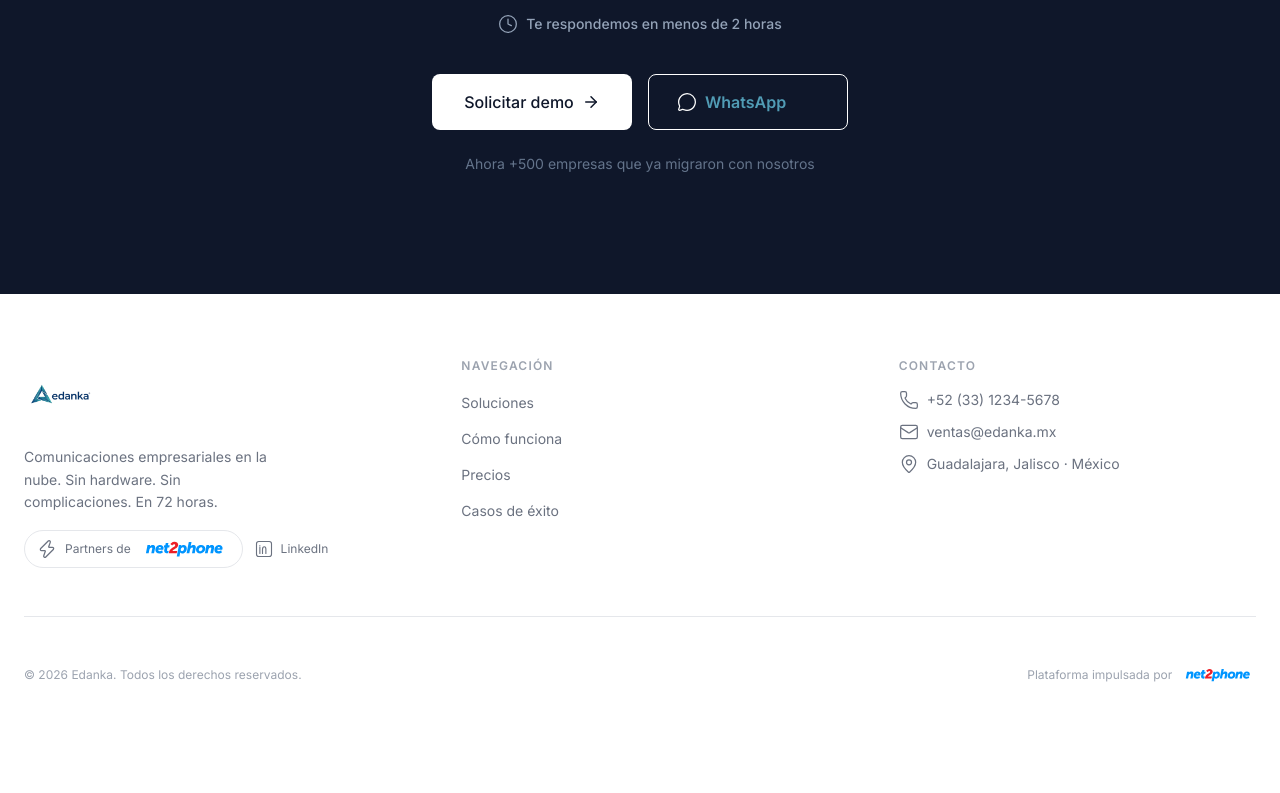
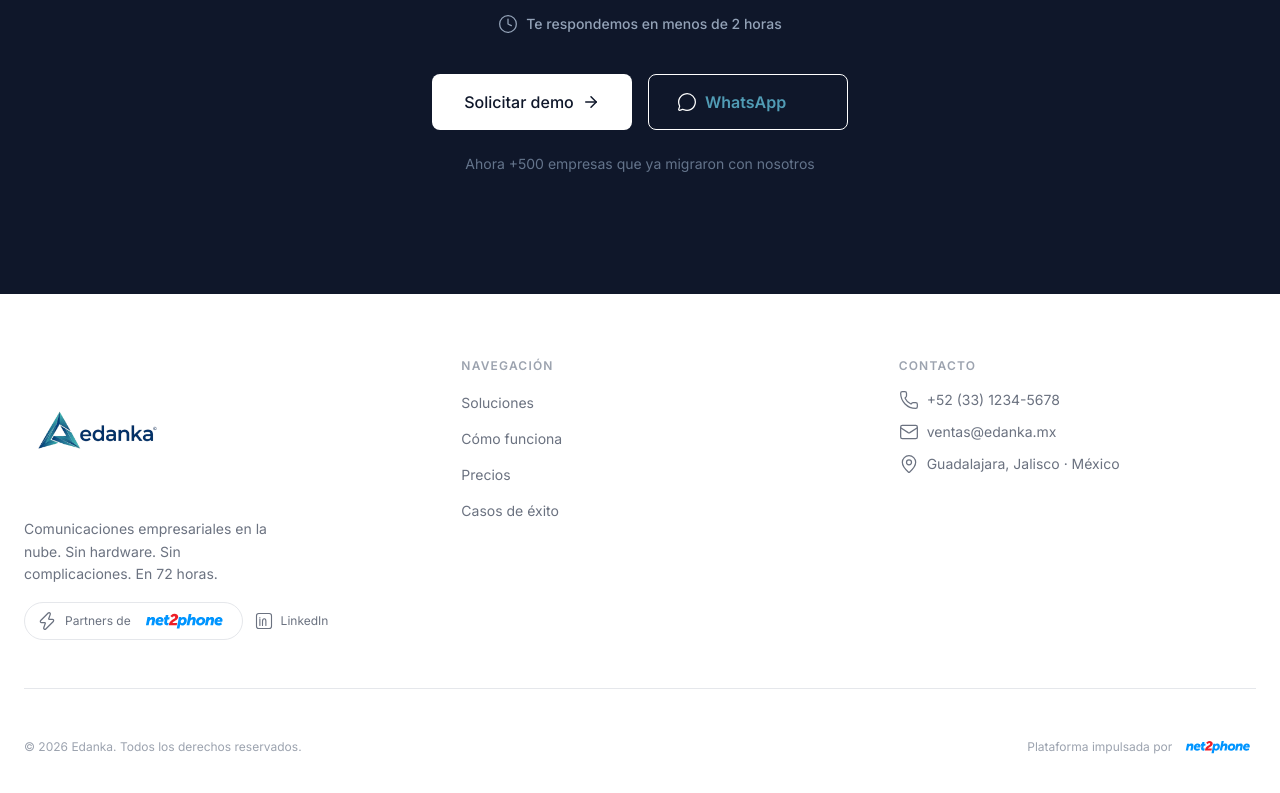
Before and after one commit to Pollitobello2005/edanka, a Next.js app: page / in a window 1280 px wide. Shown: the part 5307-6100 px from the top of the page. Before the commit the page ends 6032 px from the top, so only its background shows below. Built offline with nearby package versions, Linux system fonts and the light colour scheme.

Commit message:
Footer: double brand logo size

```diff
--- a/src/components/Footer.tsx
+++ b/src/components/Footer.tsx
@@ -27,9 +27,9 @@ export default function Footer() {
               <Image
                 src="/iconoedanka.png"
                 alt="Edanka"
-                width={72}
-                height={72}
-                className="w-18 h-18 object-contain"
+                width={144}
+                height={144}
+                className="w-36 h-36 object-contain"
               />
             </a>
             <p className="text-sm leading-relaxed mb-4" style={{ color: '#6B7280', maxWidth: '260px' }}>
```
